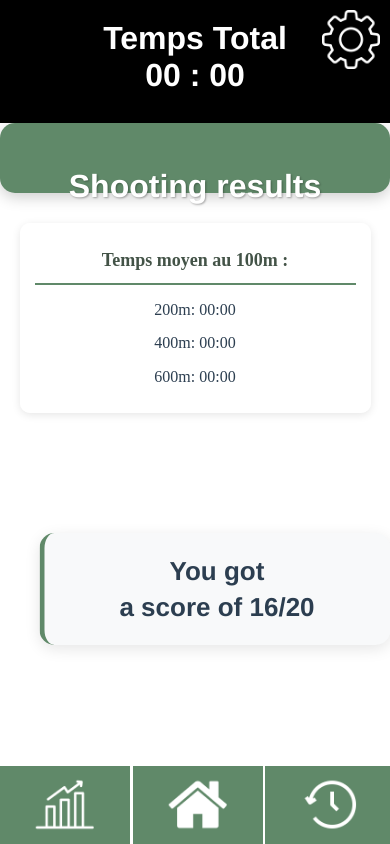
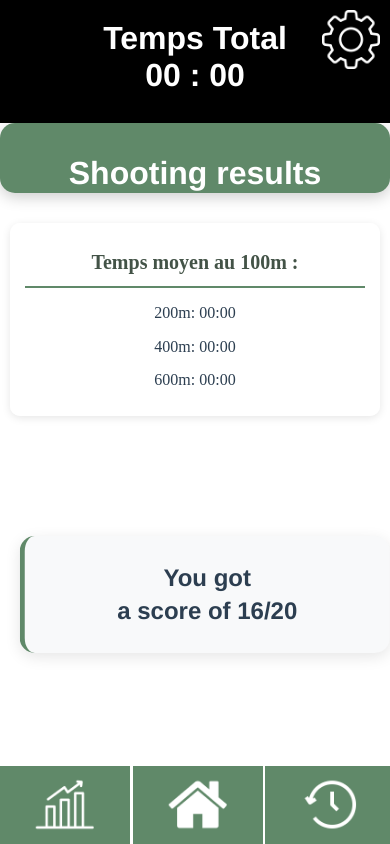
Before and after one commit to DanielHammouti/Projet-Application---Laser-RUN, a PHP site: page /src/html/mark_page.html in a window 390 px wide. Run offline with PHP 8.4, Linux system fonts and the light colour scheme; some libraries are stand-ins or nearby versions.

Commit message:
style: centrage vertical et responsive amélioré pour les blocs résultat

```diff
--- a/src/css/style_mark.css
+++ b/src/css/style_mark.css
@@ -79,6 +79,9 @@
   background-color: #608969;
   margin-bottom: 30px;
   box-shadow: 0 4px 15px rgba(0, 0, 0, 0.2);
+  display: flex;
+  justify-content: center;
+  align-items: center;
 }
 
 .resultat-tir {
@@ -87,8 +90,7 @@
   font-size: 28px;
   font-weight: bold;
   font-family: "Inter-Bold", Helvetica;
-  padding: 15px 0;
-  text-shadow: 1px 1px 2px rgba(0, 0, 0, 0.3);
+  padding: 0 10px;
 }
 
 .temps-moyen-100m {
@@ -119,19 +121,23 @@
 
 .resultat-note {
   position: relative;
-  width: 90%;
+  width: 85%;
   margin: 40px auto 30px;
-  padding: 20px 0;
+  padding: 30px 15px;
   text-align: center;
   font-family: "Inter-Bold", Helvetica;
   font-weight: 700;
   color: #2c3e50;
-  font-size: 32px;
+  font-size: 30px;
   line-height: 1.4;
   background-color: #f8f9fa;
   border-radius: 15px;
   box-shadow: 0 4px 15px rgba(0, 0, 0, 0.1);
   border-left: 5px solid #608969;
+  display: flex;
+  flex-direction: column;
+  justify-content: center;
+  align-items: center;
 }
 
 .resultat-note small {
@@ -144,25 +150,20 @@
 /* Responsive design */
 @media (max-width: 768px) {
   .rectangle-vert {
-    width: 90%;
+    width: 95%;
+    padding: 12px 0;
   }
-
   .resultat-tir {
+    font-size: 22px;
+  }
+  .temps-moyen-100m {
+    max-width: 95%;
+  }
+  .resultat-note {
+    width: 95%;
     font-size: 24px;
+    padding: 25px 10px;
   }
-
-  .temps-moyen-100m {
-    max-width: 90%;
-  }
-
-  .temps-moyen-100m p:first-child {
-    font-size: 18px;
-  }
-
-  .resultat-note {
-    font-size: 26px;
-  }
-
   .resultat-note small {
     font-size: 16px;
   }
```
